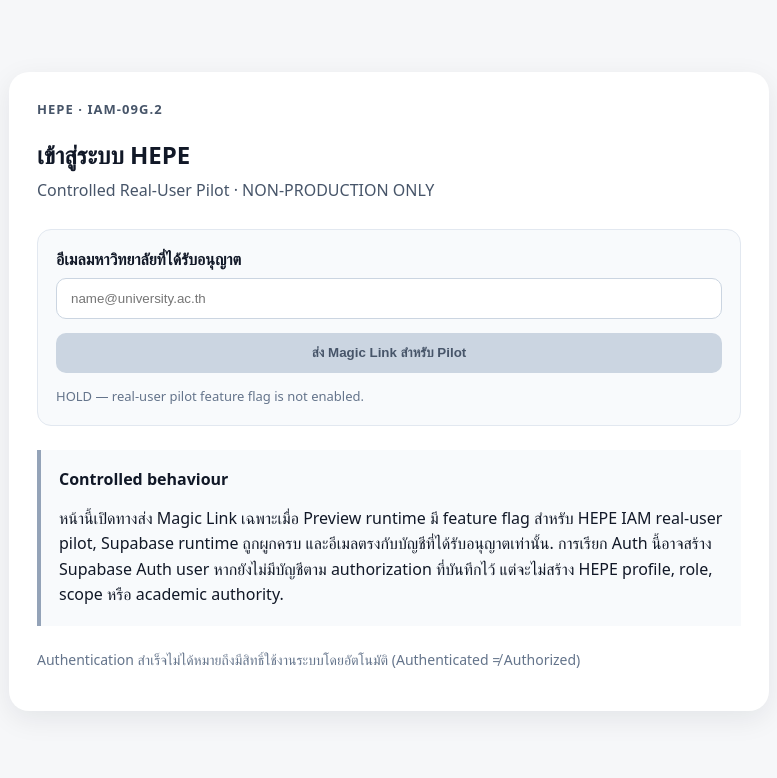
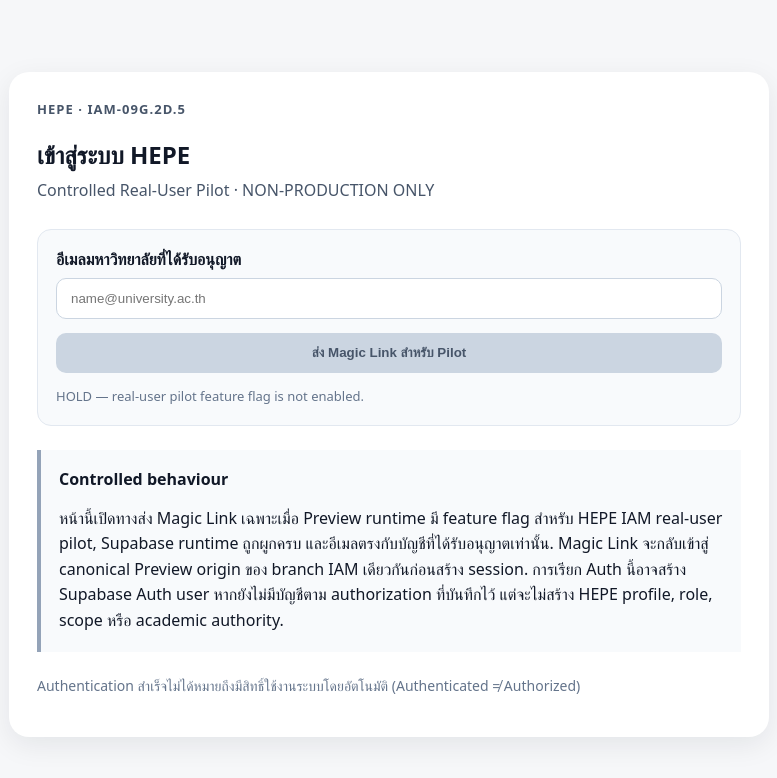
Before and after one commit to kasemch/hepe-ui-prototype, a Next.js app: page /login in a window 1280 px wide. Shown: the top 778 px of the page, without its empty margins (251-1028 px from the left). Built offline with nearby package versions, Linux system fonts and the light colour scheme; no server answers.

Commit message:
fix(iam): bind 09G.2D.5 magic-link callback to canonical preview origin

```diff
--- a/app/login/page.tsx
+++ b/app/login/page.tsx
@@ -4,6 +4,7 @@ import { FormEvent, useMemo, useState } from "react";
 import { createBrowserClient } from "@supabase/ssr";
 
 const AUTHORIZED_PILOT_EMAIL = "kasem.ch@rumail.ru.ac.th";
+const CANONICAL_PREVIEW_ORIGIN = "https://hepe-ui-prototype-git-feat-hepe-i-2574e3-kasemch-3467s-projects.vercel.app";
 
 export default function LoginPage() {
   const [email, setEmail] = useState("");
@@ -39,11 +40,18 @@ export default function LoginPage() {
     setStatus("sending");
 
     const supabase = createBrowserClient(supabaseUrl, supabaseKey);
+    const callback = new URL("/auth/callback", CANONICAL_PREVIEW_ORIGIN);
+    callback.searchParams.set("next", "/");
+
+    const currentUrl = new URL(window.location.href);
+    const vercelShare = currentUrl.searchParams.get("_vercel_share");
+    if (vercelShare) callback.searchParams.set("_vercel_share", vercelShare);
+
     const { error } = await supabase.auth.signInWithOtp({
       email: AUTHORIZED_PILOT_EMAIL,
       options: {
         shouldCreateUser: true,
-        emailRedirectTo: `${window.location.origin}/auth/callback`,
+        emailRedirectTo: callback.toString(),
       },
     });
 
@@ -60,7 +68,7 @@ export default function LoginPage() {
   return (
     <main style={{ maxWidth: 760, margin: "48px auto", padding: 24 }}>
       <section style={{ background: "white", borderRadius: 20, padding: 28, boxShadow: "0 8px 28px rgba(15,23,42,.08)" }}>
-        <div style={{ fontSize: 13, fontWeight: 700, letterSpacing: ".08em", color: "#475569" }}>HEPE · IAM-09G.2</div>
+        <div style={{ fontSize: 13, fontWeight: 700, letterSpacing: ".08em", color: "#475569" }}>HEPE · IAM-09G.2D.5</div>
         <h1 style={{ marginBottom: 8 }}>เข้าสู่ระบบ HEPE</h1>
         <p style={{ marginTop: 0, color: "#475569" }}>Controlled Real-User Pilot · NON-PRODUCTION ONLY</p>
 
@@ -95,8 +103,9 @@ export default function LoginPage() {
           <strong>Controlled behaviour</strong>
           <p style={{ marginBottom: 0, lineHeight: 1.6 }}>
             หน้านี้เปิดทางส่ง Magic Link เฉพาะเมื่อ Preview runtime มี feature flag สำหรับ HEPE IAM real-user pilot,
-            Supabase runtime ถูกผูกครบ และอีเมลตรงกับบัญชีที่ได้รับอนุญาตเท่านั้น. การเรียก Auth นี้อาจสร้าง Supabase Auth user
-            หากยังไม่มีบัญชีตาม authorization ที่บันทึกไว้ แต่จะไม่สร้าง HEPE profile, role, scope หรือ academic authority.
+            Supabase runtime ถูกผูกครบ และอีเมลตรงกับบัญชีที่ได้รับอนุญาตเท่านั้น. Magic Link จะกลับเข้าสู่ canonical Preview origin
+            ของ branch IAM เดียวกันก่อนสร้าง session. การเรียก Auth นี้อาจสร้าง Supabase Auth user หากยังไม่มีบัญชีตาม authorization
+            ที่บันทึกไว้ แต่จะไม่สร้าง HEPE profile, role, scope หรือ academic authority.
           </p>
         </div>
 
```
